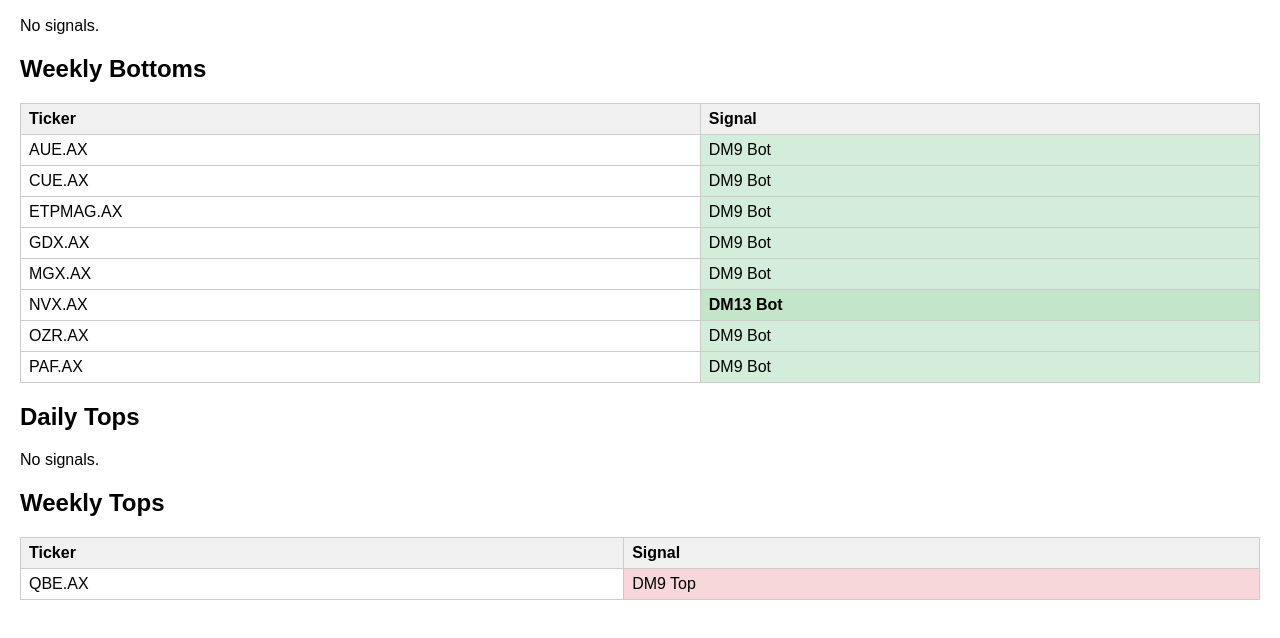
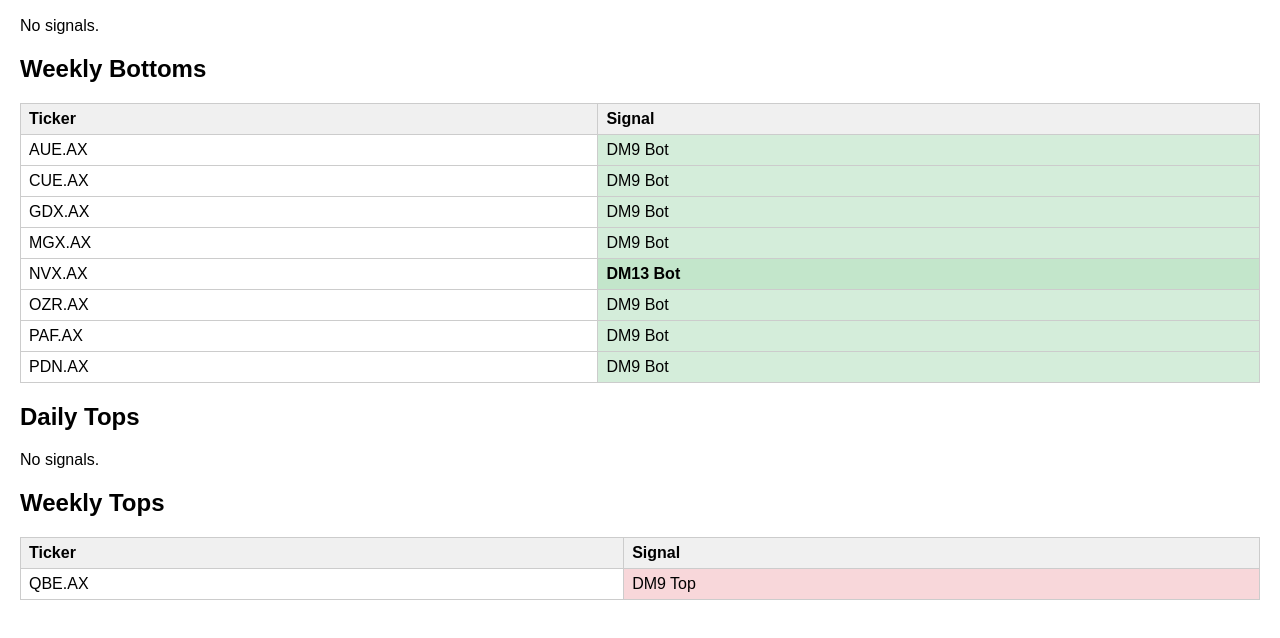
Before and after one commit to yannickmellow/asx-dash, a plain HTML site: page docs/index.html in a window 1280 px wide. Shown: the part 110-748 px from the top of the page. Drawn offline with Linux system fonts and the light colour scheme.

Commit message:
🔄 Update report [auto]

```diff
--- a/docs/index.html
+++ b/docs/index.html
@@ -18,7 +18,7 @@
         <p>No signals.</p>
 
         <h2>Weekly Bottoms</h2>
-        <table><tr><th>Ticker</th><th>Signal</th></tr><tr><td>AUE.AX</td><td style='background-color: #d4edda;'>DM9 Bot</td></tr><tr><td>CUE.AX</td><td style='background-color: #d4edda;'>DM9 Bot</td></tr><tr><td>ETPMAG.AX</td><td style='background-color: #d4edda;'>DM9 Bot</td></tr><tr><td>GDX.AX</td><td style='background-color: #d4edda;'>DM9 Bot</td></tr><tr><td>MGX.AX</td><td style='background-color: #d4edda;'>DM9 Bot</td></tr><tr><td>NVX.AX</td><td style='background-color: #c3e6cb; font-weight: bold;'>DM13 Bot</td></tr><tr><td>OZR.AX</td><td style='background-color: #d4edda;'>DM9 Bot</td></tr><tr><td>PAF.AX</td><td style='background-color: #d4edda;'>DM9 Bot</td></tr></table>
+        <table><tr><th>Ticker</th><th>Signal</th></tr><tr><td>AUE.AX</td><td style='background-color: #d4edda;'>DM9 Bot</td></tr><tr><td>CUE.AX</td><td style='background-color: #d4edda;'>DM9 Bot</td></tr><tr><td>GDX.AX</td><td style='background-color: #d4edda;'>DM9 Bot</td></tr><tr><td>MGX.AX</td><td style='background-color: #d4edda;'>DM9 Bot</td></tr><tr><td>NVX.AX</td><td style='background-color: #c3e6cb; font-weight: bold;'>DM13 Bot</td></tr><tr><td>OZR.AX</td><td style='background-color: #d4edda;'>DM9 Bot</td></tr><tr><td>PAF.AX</td><td style='background-color: #d4edda;'>DM9 Bot</td></tr><tr><td>PDN.AX</td><td style='background-color: #d4edda;'>DM9 Bot</td></tr></table>
 
         <h2>Daily Tops</h2>
         <p>No signals.</p>
```
